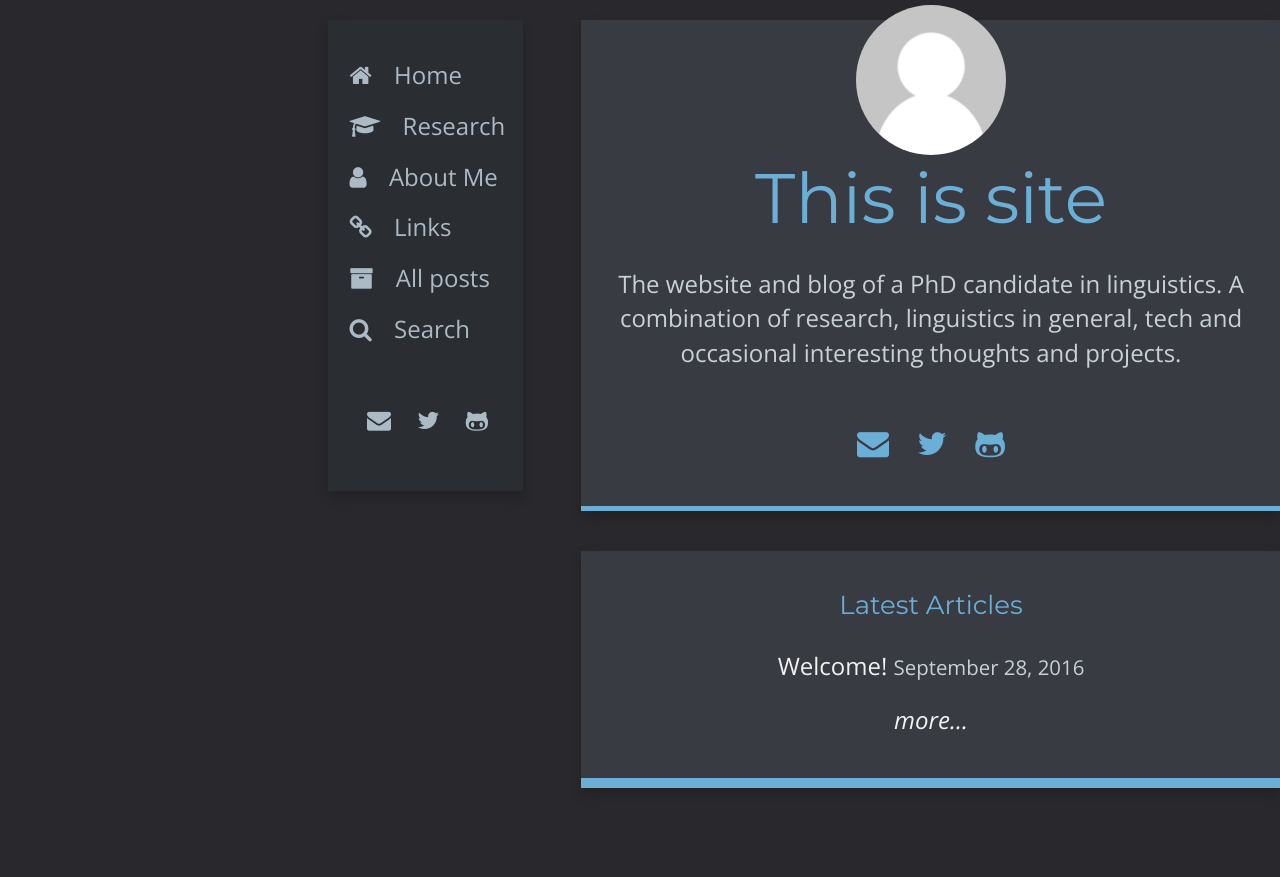
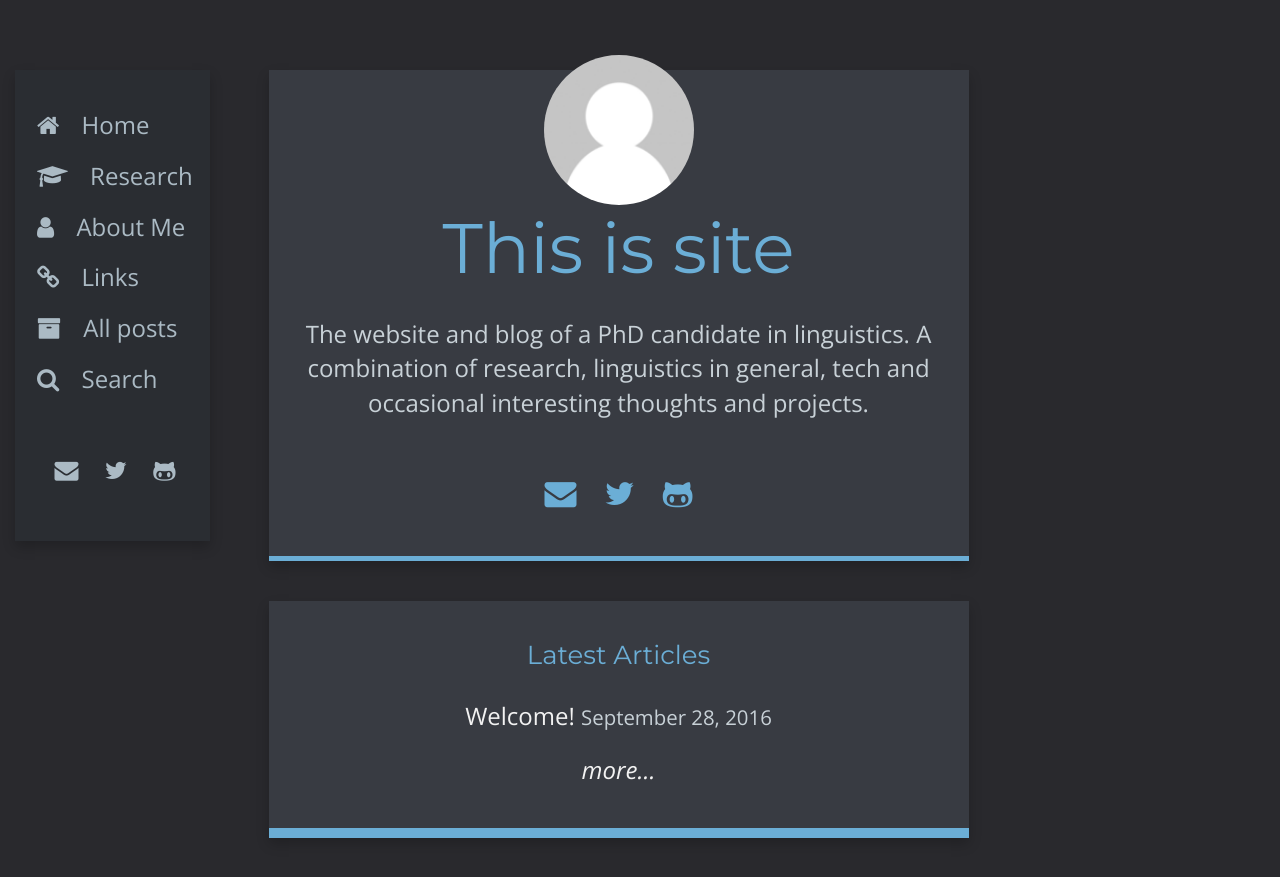
Before and after one commit to dajwarren/dajwarren.github.io, a Jekyll site: the page built from index.html, in a window 1280 px wide. Shown: the top 877 px of the page. Built offline with Jekyll 4.4.1, drawn with Linux system fonts in a browser that asks for light colours; nearby versions of some CDN libraries.

Commit message:
Reworked navbar css

```diff
--- a/css/main.scss
+++ b/css/main.scss
@@ -58,8 +58,8 @@ body {
 	background-color: $main-background;
 	color: $article-text;
 	font-size: 16px;
-	height: 100%;
-	width: 100%
+	// height: 100%;
+	// width: 100%
 }
 
 a, a:active {
@@ -107,24 +107,42 @@ ul {
   font-size: 14pt;
 }
 
-nav {
-  float: center;
+.navigation{
+  position: static;
+  top: 0;
+  left: 0;
+  z-index: 1;
+  border-bottom: 1px solid $color-main;
+
+
+  .nav-container {
+    width: 100%;
+    max-width: 1000px;
+    margin-left: auto;
+    margin-right: auto;
 
     ul {
       list-style: none;
-  }
+      padding: 0;
+      margin: 0;
 
     li {
-    float: left;
-    position: center;
+      display: inline-block;
       a {
-      display: block;
+        font-size: 24px;
         padding: 0 20px;
-      line-height: 70px;
+        line-height: 50px;
+        text-align: center;
       }
     }
       &:hover {
             }
+    }
+  }
+}
+
+.test {
+  // margin: 50px 0 0 ;
 }
 
 .navbar-panel {
@@ -261,9 +279,8 @@ nav {
 }
 
 .single {
-	height:100%;
-	max-height: 100%;
-    margin-left: 25%;
+	// height:100%;
+  margin: 50px 0 0;
 
 	h1, h2, h3, h4, h5, h6 {
 		font-family: 'Montserrat', sans-serif;
```
Lines whose indentation alone changed are shown as unchanged.
